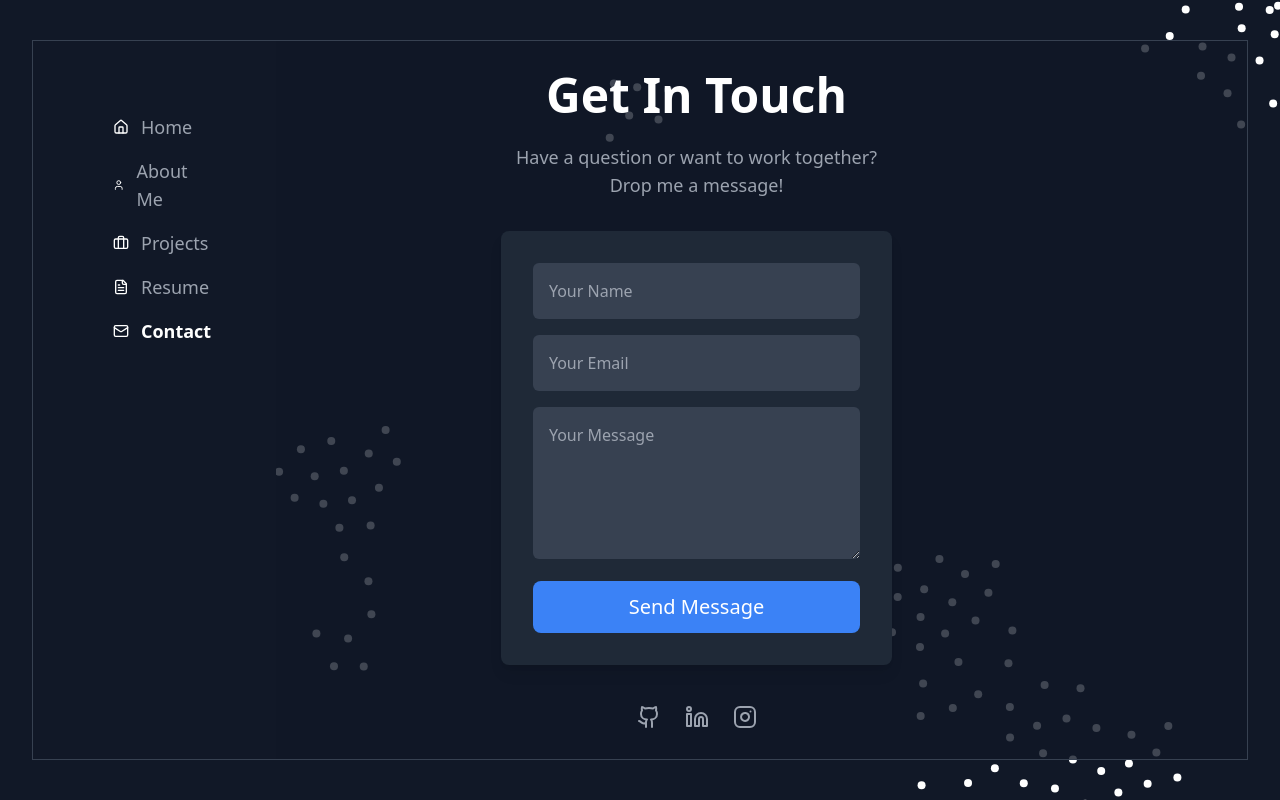
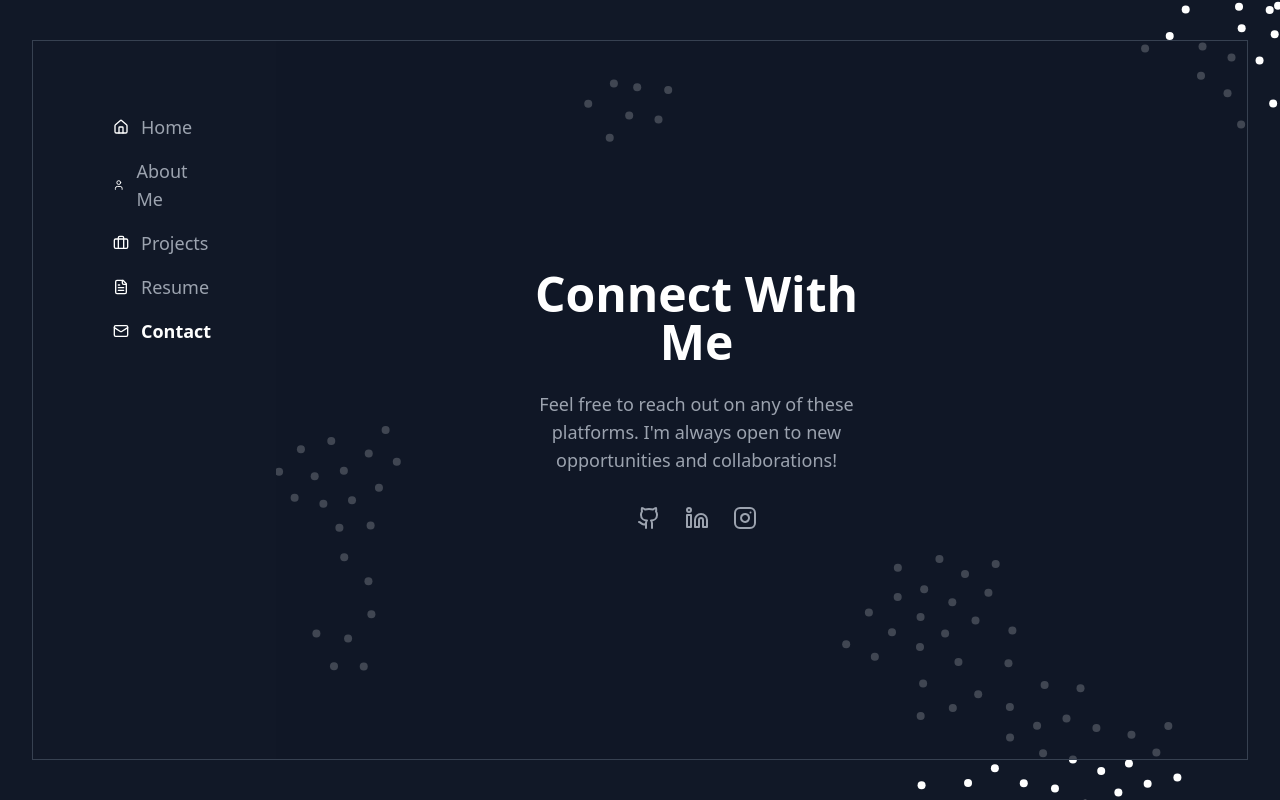
Before and after one commit to TylerHuynh1/my-portfolio, a React (Create React App) app: page / in a window 1280 px wide. Both pictures are taken after a click on the item "Contact". Built offline with nearby package versions, Linux system fonts and the light colour scheme.

Commit message:
contact page changed

```diff
--- a/src/components/Contact.js
+++ b/src/components/Contact.js
@@ -1,41 +1,7 @@
-import { useState } from "react";
 import { Github, Linkedin, Instagram } from "lucide-react";
 import { motion } from "framer-motion";
 
 const Contact = () => {
-  const [formData, setFormData] = useState({
-    name: "",
-    email: "",
-    message: "",
-  });
-
-  const handleChange = (e) => {
-    setFormData({ ...formData, [e.target.name]: e.target.value });
-  };
-
-  const handleSubmit = async (e) => {
-    e.preventDefault();
-
-    try {
-      const response = await fetch("http://localhost:5000/contact", {
-        method: "POST",
-        headers: { "Content-Type": "application/json" },
-        body: JSON.stringify(formData),
-      });
-
-      const data = await response.json();
-      if (data.success) {
-        alert("✅ Message sent successfully!");
-        setFormData({ name: "", email: "", message: "" });
-      } else {
-        alert("❌ Failed to send message.");
-      }
-    } catch (error) {
-      console.error("Error:", error);
-      alert("Something went wrong. Please try again.");
-    }
-  };
-
   return (
     <motion.div
       className="w-4/5 flex flex-col justify-center items-center text-center p-8 sm:p-16"
@@ -49,7 +15,7 @@ const Contact = () => {
         animate={{ opacity: 1, y: 0 }}
         transition={{ duration: 0.5 }}
       >
-        Get In Touch
+        Connect With Me
       </motion.h2>
 
       <motion.p
@@ -58,64 +24,15 @@ const Contact = () => {
         animate={{ opacity: 1 }}
         transition={{ duration: 0.5, delay: 0.2 }}
       >
-        Have a question or want to work together? Drop me a message!
+        Feel free to reach out on any of these platforms. I'm always open to new
+        opportunities and collaborations!
       </motion.p>
 
-      {/* Contact Form */}
-      <motion.form
-        onSubmit={handleSubmit}
-        className="bg-gray-800 p-8 rounded-lg shadow-lg w-full max-w-lg"
-        initial={{ opacity: 0, y: 30 }}
-        animate={{ opacity: 1, y: 0 }}
-        transition={{ duration: 0.5, delay: 0.3 }}
-      >
-        <div className="mb-4">
-          <input
-            type="text"
-            name="name"
-            placeholder="Your Name"
-            value={formData.name}
-            onChange={handleChange}
-            className="w-full p-4 rounded-md bg-gray-700 text-white focus:outline-none focus:ring-2 focus:ring-blue-500"
-            required
-          />
-        </div>
-        <div className="mb-4">
-          <input
-            type="email"
-            name="email"
-            placeholder="Your Email"
-            value={formData.email}
-            onChange={handleChange}
-            className="w-full p-4 rounded-md bg-gray-700 text-white focus:outline-none focus:ring-2 focus:ring-blue-500"
-            required
-          />
-        </div>
-        <div className="mb-4">
-          <textarea
-            name="message"
-            rows="5"
-            placeholder="Your Message"
-            value={formData.message}
-            onChange={handleChange}
-            className="w-full p-4 rounded-md bg-gray-700 text-white focus:outline-none focus:ring-2 focus:ring-blue-500"
-            required
-          ></textarea>
-        </div>
-        <button
-          type="submit"
-          className="bg-blue-500 hover:bg-blue-600 text-white text-xl py-3 px-6 rounded-lg w-full transition duration-300"
-        >
-          Send Message
-        </button>
-      </motion.form>
-
-      {/* Social Links */}
       <motion.div
-        className="mt-10 flex gap-6 text-3xl"
+        className="flex gap-6 text-3xl"
         initial={{ opacity: 0 }}
         animate={{ opacity: 1 }}
-        transition={{ duration: 0.5, delay: 0.5 }}
+        transition={{ duration: 0.5, delay: 0.4 }}
       >
         {[
           {
```
Also changed, not shown: server.js (deleted, +0 -42 lines).
